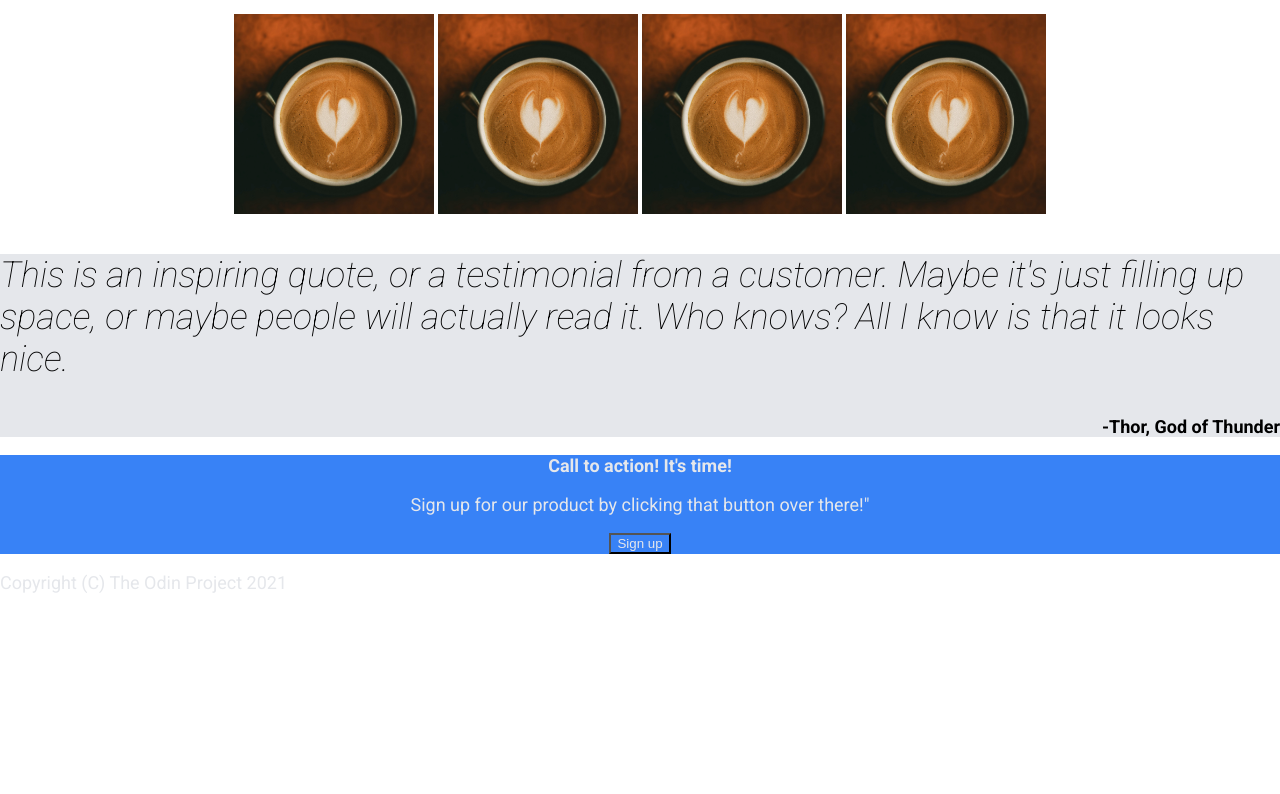
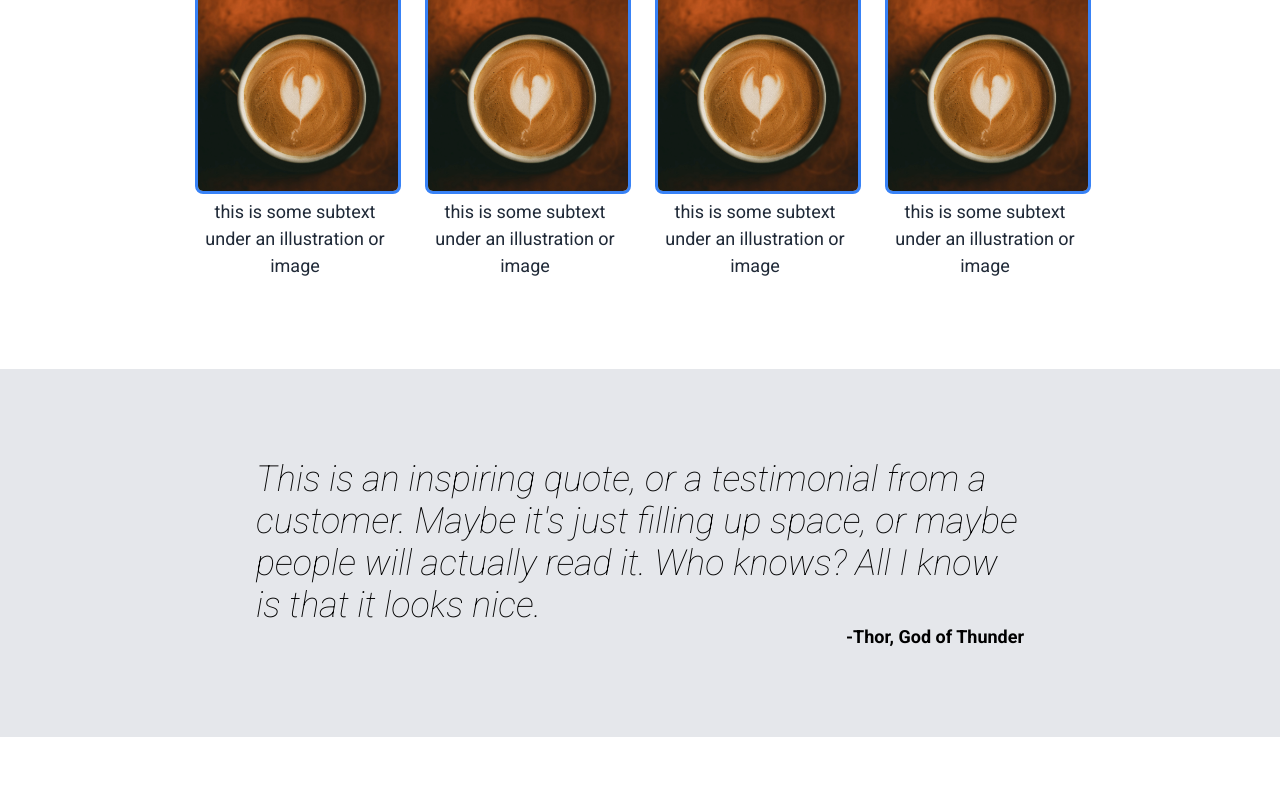
Before and after one commit to yohanestheda/odin-landing-page, a plain HTML site: page index.html in a window 1280 px wide. Shown: the part 570-1364 px from the top of the page. Before the commit the page ends 1181 px from the top, so only its background shows below. Drawn offline with Linux system fonts and the light colour scheme.

Commit message:
Finish the general layout and flexboxes

```diff
--- a/index.html
+++ b/index.html
@@ -41,10 +41,18 @@
     <section id="photos">
         <h1 class="big-heading">Some random information</h1>
         <div class="photo-container">
-            <img class="square-photo" src="assets/square-photo.jpg">
-            <img class="square-photo" src="assets/square-photo.jpg">
-            <img class="square-photo" src="assets/square-photo.jpg">
-            <img class="square-photo" src="assets/square-photo.jpg">
+            <div class="photo-card"> <img class="square-photo" src="assets/square-photo.jpg">
+                <p class="subtext">this is some subtext under an illustration or image</p>
+            </div>
+            <div class="photo-card"><img class="square-photo" src="assets/square-photo.jpg">
+                <p class="subtext">this is some subtext under an illustration or image</p>
+            </div>
+            <div class="photo-card"><img class="square-photo" src="assets/square-photo.jpg">
+                <p class="subtext">this is some subtext under an illustration or image</p>
+            </div>
+            <div class="photo-card"><img class="square-photo" src="assets/square-photo.jpg">
+                <p class="subtext">this is some subtext under an illustration or image</p>
+            </div>
         </div>
     </section>
 
--- a/styles/styles.css
+++ b/styles/styles.css
@@ -1,111 +1,164 @@
 /* ELEMENTS */
 
-body{
+body {
     font-family: "Roboto", sans-serif;
-    margin:0;
-    padding:0;
 }
 
-a{
-    text-decoration:none;
-    color:#E5e7eb;
+body,
+div,
+p,
+h1,
+h2 {
+    margin: 0;
+    padding: 0;
 }
 
-a:hover{
-    color:aquamarine;
+a {
+    text-decoration: none;
+    color: #E5e7eb;
+}
+
+a:hover {
+    color: aquamarine;
 }
 
 /* HEADINGS AND SUBTEXTS*/
-.big-heading{
-    font-size:48px;
-    font-weight:900;
+.big-heading {
+    font-size: 48px;
+    font-weight: 900;
 }
 
-.small-heading{
-    font-size:18px;
-    font-weight:700;
+.small-heading {
+    font-size: 18px;
+    font-weight: 700;
 }
 
-.subtext{
-    font-size:18px;
-    color:#E5e7eb;
+.subtext {
+    font-size: 18px;
+    line-height: 1.5;
 }
 
+
 /* BUTTONS */
-.sign-up-btn{
+.sign-up-btn {
     background-color: #3882f6;
-    color:#E5e7eb;
+    color: #E5e7eb;
+    border: none;
+    border-radius: 8px;
+    padding: 10px;
+    width: 100px;
+    font-weight: 700;
+    margin: 3% 0;
 }
 
 /* TITLE */
-#title{
+#title {
     background-color: #1f2937;
-    color:#F9FAF8;
-    padding:1% 15% 7%;
+    color: #F9FAF8;
+    padding: 1% 15% 7%;
 }
 
-.navbar{
-    display:flex;
+.navbar {
+    display: flex;
     justify-content: space-between;
+    align-items: center;
 }
 
-.header-logo{
+.header-logo {
     font-size: 24px;
-    font-weight:900;
+    font-weight: 900;
 }
 
-.header-links{
+.header-links {
     font-size: 18px;
     list-style-type: none;
-    display:flex;
-    gap:20px;
+    display: flex;
+    gap: 20px;
 }
 
-.hero{
-    display:flex;
-    justify-content:center;
-    gap:20px;
+.hero {
+    display: flex;
+    justify-content: center;
+    gap: 20px;
+    margin-top: 20px;
 }
 
-.title-img{
-    width:400px;
+.title-img {
+    width: 400px;
 }
 
 /* PHOTOS */
-#photos{
-    color:#1f2937;
-    text-align:center;
+#photos {
+    color: #1f2937;
+    text-align: center;
+    padding: 1% 15% 7%;
 }
 
-#photos .big-heading{
+#photos .big-heading {
     font-size: 36px;
 }
 
-.square-photo{
-    width:200px;
+.square-photo {
+    width: 200px;
+    border: #3882f6 solid;
+    border-radius: 8px;
+}
+
+.photo-container {
+    display: flex;
+    flex-wrap: wrap;
+    justify-content: center;
+    gap: 30px;
+    margin-top: 20px;
+}
+
+.photo-card {
+    max-width: 200px;
 }
 
 /* TESTIMONIALS */
-#testimonials{
+#testimonials {
     background-color: #E5e7eb;
+    padding: 7% 20%;
 }
 
-.testimonial-text{
+.testimonial-text {
     font-style: italic;
     font-weight: 200;
     font-size: 36px;
 }
 
-.testimonial-author{
+.testimonial-author {
     text-align: right;
 }
 
 /* CTA */
-.cta-container{
-    background-color: #3882f6;
-    text-align: center;
+#cta {
+    display: flex;
+    justify-content: center;
+    padding:7% 15%;
+    color: #E5e7eb;
 }
 
-#cta .small-heading{
+.cta-container {
+    background-color: #3882f6;
+    width: 70%;
+    padding:20px 30px;
+    border-radius: 8px;
+    display:flex;
+    justify-content: space-between;
+    align-items: center;
+}
+
+#cta .sign-up-btn{
+    border:#F9FAF8 solid;
+    border-width:1px;
+}
+
+/* FOOTER */
+#footer{
+    background-color: #1f2937;
     color:#E5e7eb;
+    text-align: center;
+    padding:3%;
 }
```
